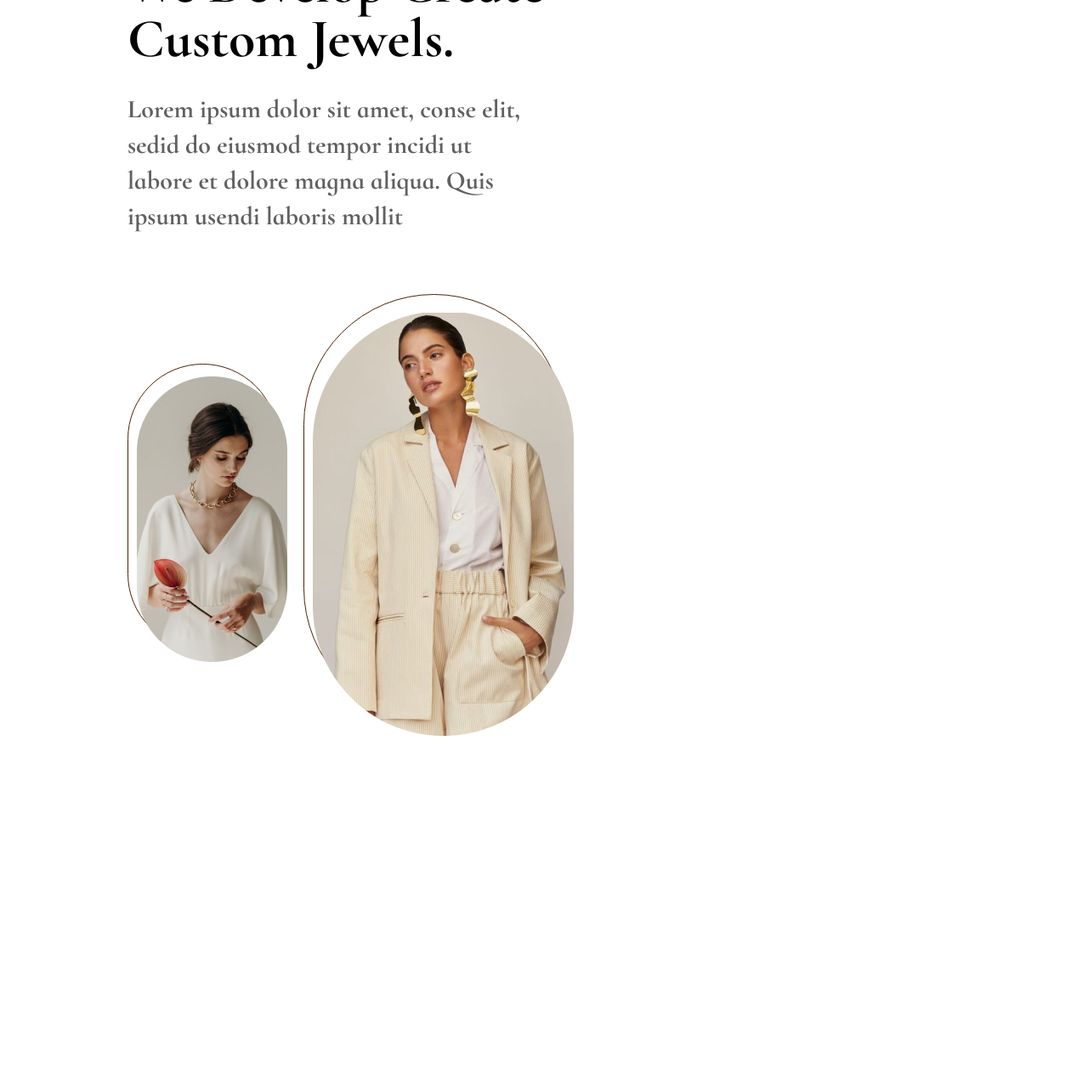
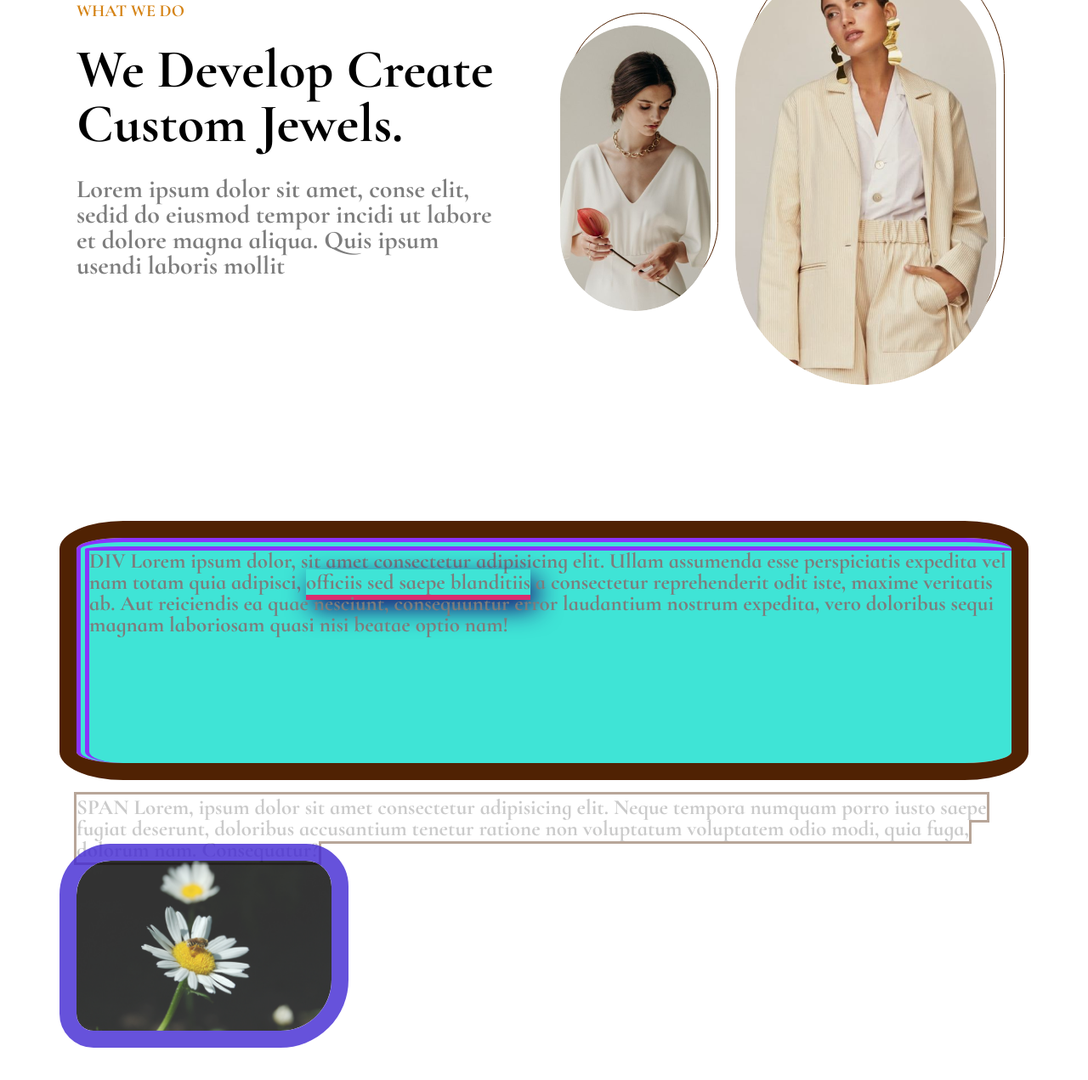
Before and after one commit to Irina45654/lessons, a plain HTML site: page lesson_7/index.html in a window 1280 px wide. Shown: the part 3831-5102 px from the top of the page at 85% size. Before the commit the page ends 4697 px from the top, so only its background shows below. Drawn offline with Linux system fonts and the light colour scheme.

Commit message:
Add files via upload

```diff
--- a/lesson_7/css/style.css
+++ b/lesson_7/css/style.css
@@ -253,34 +253,25 @@ letter-spacing: 0.4px;
 /*------------------------------------------------------------------------*/
 
 
-.jewellery {
-
-}
 .conteiner-jewellery {
-	background-color: #fff;
-	max-width: 1600px;
-	padding: 0 150px;
-	text-align: left;
-	margin: 0 auto;
+	padding: 100px 0;
+    font-family: "Cormorant Infant";
 }
 .block-jewellery {
+	max-width: 1100px;
+	margin: 0 auto;
 	font-size: 0;
 }
 .jewellery-text {
-	color: #606060;
-font-family: Cormorant Infant;
+	display: inline-block;
+	max-width: 503px;
+	padding: 70px 0;
+	margin-right: 75px;
 	font-size: 30px;
 	font-weight: 700;
-max-width: 573px;
-display: inline-block;
-margin: 70px 30px 70px 0;
-
-}
-.jewellery-text p{
-margin-right: 89px;
 }
 .mini-sub-title-jewellery {
-	color: #D58417;
+	color: #d58417;
     font-size: 20px;
     line-height: 1;
     margin-bottom: 27px;
@@ -289,37 +280,99 @@ margin-bottom: 27px;
 	color: #000;
 	font-size: 64px;
 	line-height: 1;
-margin-bottom: 30px ;
-margin-right: 75px;
-
-
-}
-.jewellery-text p{
-line-height: 1.4;
+	margin-bottom: 30px;
 }
 .jewellery-image {
 	vertical-align: top;
     display: inline-block;
     font-size: 0;
 }
-.picture01 {
+
+
+.first-image {
 	margin-right: 30px;
     width: 177px;
     height: 336px;
+}
+.first-image img{
+	margin-left: -10px;
+    padding-top: 14px;
+}
+.picture01 {
 	vertical-align: middle;
     display: inline-block;
     border: 1px solid #502203;
     border-radius: 235px;
-	 padding: 14px 10px 14px 10px;
+}
+.picture01 img{
+	border-radius: 235px;
+}
 
-}
-.picture02 {
+.second-image {
 	width: 307px;
     height: 500px;
+}
+.second-image img{
+	margin-left: -11px;
+	padding-top: 19px;
+}
+
+.picture02 {
 	vertical-align: middle;
     display: inline-block;
     border: 1px solid #502203;
     border-radius: 235px;
-	 padding: 19px 11px 13px 10px;
+}
+.picture02 img{
+	border-radius: 235px;
+}
+
+img{
+	vertical-align: top;
+}
+
+/*-------------------------------------------------------*/
+
+
+.practice {
+	padding: 100px 0;
+    font-family: "Cormorant Infant";
+		max-width: 1100px;
+		margin: 0 auto;
+		font-size: 0;
+}
+.block-practice {
+	font-size: 25px;
+	background-color: #3fe4d6;
+	border: 15px double #8A33FD;
+	border-right: none;
+	border-bottom: none;
+	outline: 20px solid #502203;
+	margin-bottom: 40px;
+	border-radius: 5%;
+
 
 }
+
+.block-practice p{
+	visibility: hidden;
+}
+.a-practice {
+	font-size: 25px;
+	border-bottom: 6px solid #d82e6f;
+	box-shadow: 7px 10px 30px rgb(23, 8, 110);
+}
+.span-practice {
+	font-size: 25px;
+	outline: 3px solid #502203;
+	opacity: 0.4;
+
+
+}
+.image-practice {
+	width: 300px;
+height: 200px;
+border-radius: 40px 30px 60px 20px;
+outline: 20px solid #4127d3;
+opacity: 0.8;
+}
--- a/lesson_7/index.html
+++ b/lesson_7/index.html
@@ -130,14 +130,37 @@
 							aliqua. Quis ipsum usendi laboris mollit</p>
 					</div>
 					<div class="jewellery-image">
-						<div class="picture01">
+						<div class="picture01 first-image">
 							<img src="img/Rectangle 5.png" alt="image">
 						</div>
-						<div class="picture02">
+						<div class="picture02 second-image">
 							<img src="img/Rectangle 4.png" alt="image">
 						</div>
 					</div>
 				</div>
+			</div>
+		</div>
+
+		<div class="practice">
+			<div class="block-practice">
+				DIV Lorem ipsum dolor, sit amet consectetur adipisicing elit. Ullam assumenda esse perspiciatis expedita vel
+				nam totam quia adipisci, <a class="a-practice" href="#">officiis sed saepe blanditiis</a> a consectetur
+				reprehenderit odit iste, maxime veritatis ab. Aut reiciendis ea quae nesciunt, consequuntur error laudantium
+				nostrum expedita, vero
+				doloribus sequi magnam laboriosam quasi nisi beatae optio nam!
+				<p>Lorem ipsum dolor, sit amet consectetur adipisicing elit. Maxime reiciendis voluptas debitis, sit
+					perspiciatis sapiente omnis voluptate suscipit facilis eum, sed ipsum numquam beatae ab voluptatum
+					exercitationem nobis perferendis sunt.</p>
+				<p>Lorem ipsum dolor, sit amet consectetur adipisicing elit. Maxime reiciendis voluptas debitis, sit
+					perspiciatis sapiente omnis voluptate suscipit facilis eum, sed ipsum numquam beatae ab voluptatum
+					exercitationem nobis perferendis sunt.</p>
+			</div>
+			<span class="span-practice">SPAN Lorem, ipsum dolor sit amet consectetur adipisicing elit. Neque tempora
+				numquam porro iusto saepe
+				fugiat deserunt, doloribus accusantium tenetur ratione non voluptatum voluptatem odio modi, quia fuga,
+				dolorum nam. Consequatur?</span>
+			<div class="-image-">
+				<img class="image-practice" src="img/bee-on-daisy.jpg" alt="image">
 			</div>
 		</div>
 	</main>
```
Also changed, not shown: lesson_7/img/bee-on-daisy.jpg (added). Lines whose indentation alone changed are shown as unchanged.
